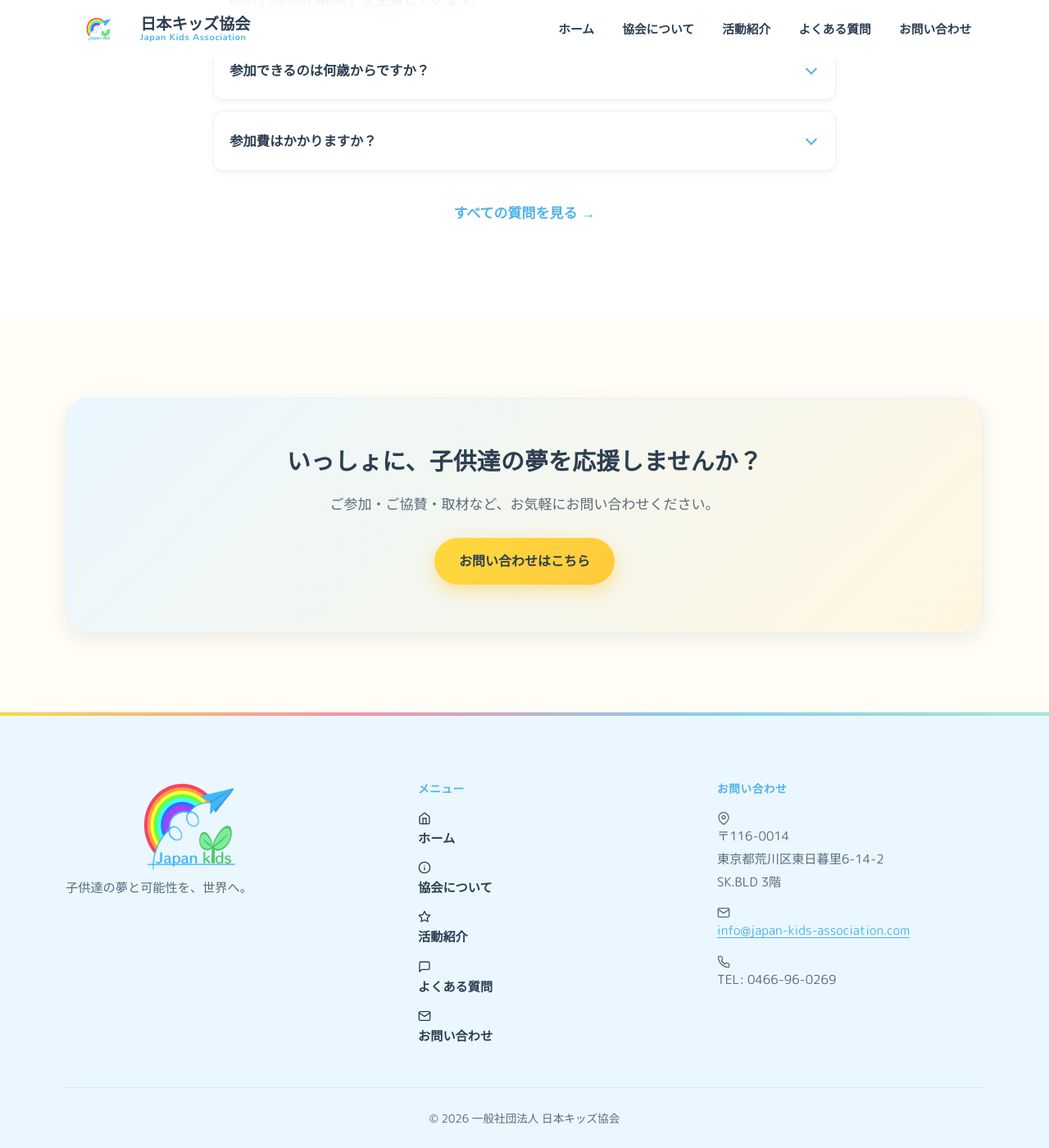
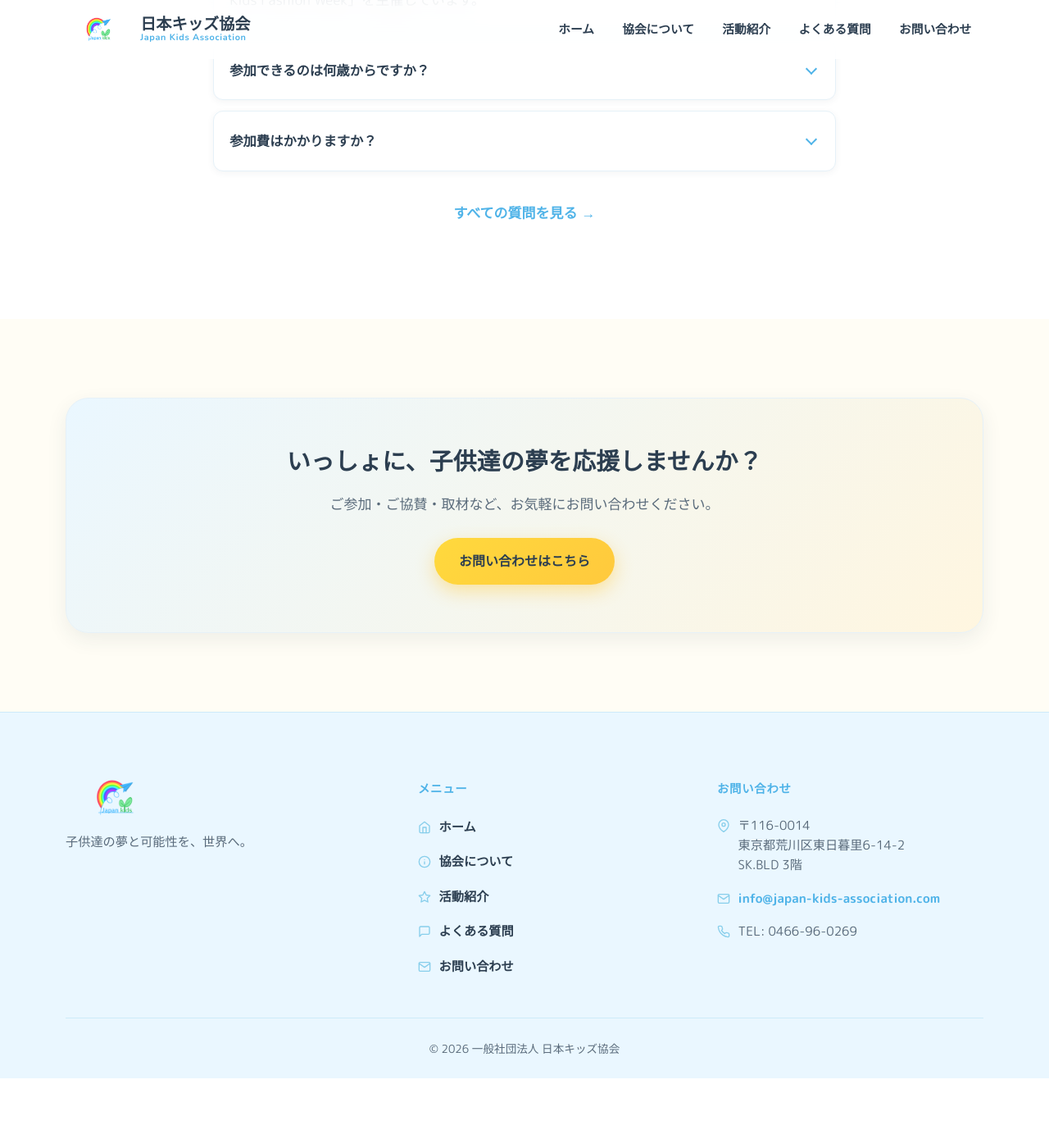
Before and after one commit to piggymiku-T/japan-kids-association, a Jekyll site: the page built from index.html, in a window 1280 px wide and 1400 px high, scrolled down 3293 px. Shown: the whole window at 82% size. Built offline with Jekyll 4.4.1, drawn with Linux system fonts in a browser that asks for light colours; after the commit the page ends 4608 px from its top, so only the background shows below that.

Commit message:
Redesign footer layout and update styles

```diff
--- a/assets/css/main.scss
+++ b/assets/css/main.scss
@@ -180,57 +180,53 @@
 .contact-note { margin-top: 1.4rem; font-size: .88rem; color: var(--ink-soft); }
 
 /* =========================================================
-   Footer (Redesigned for clean layout & peace of mind)
+   Footer (Redesigned with Logo and Icons)
    ========================================================= */
 .site-footer {
   background: #EAF7FF;
   padding: clamp(3rem, 8vw, 5rem) 0 0;
   border-top: 1px solid rgba(135, 206, 235, 0.3);
-  position: relative;
 }
-.site-footer::before {
-  content: "";
-  position: absolute;
-  top: 0; left: 0; right: 0;
-  height: 4px;
-  background: linear-gradient(90deg, #FFD93D, #FF8FA3, #87CEEB, #A8E6CF);
-}
-
 .footer-inner {
   display: grid;
   gap: 2.5rem;
-  grid-template-columns: 1fr; /* 手机端单列 */
+  grid-template-columns: 1fr;
   padding-bottom: 3rem;
   border-bottom: 1px solid rgba(135, 206, 235, 0.3);
 }
-
-.footer-brand strong {
-  font-size: 1.1rem;
-  display: block;
-  margin-bottom: .5em;
-  color: #2C3E50;
+.footer-logo {
+  width: 120px; /* Footer Logo 的大小 */
+  height: auto;
+  margin-bottom: 1rem;
 }
 .footer-brand p {
   color: #5A6B7B;
   font-size: .95rem;
   margin: 0;
 }
-
 .footer-nav-title {
   font-weight: 800;
-  font-size: .85rem;
+  font-size: .9rem;
   color: #4FB3E8;
+  margin-bottom: 1.2rem;
   letter-spacing: .05em;
-  margin-bottom: 1rem;
 }
-
 .footer-nav ul {
   list-style: none;
   margin: 0;
   padding: 0;
   display: flex;
   flex-direction: column;
-  gap: .8rem;
+  gap: .9rem;
+}
+.footer-nav li {
+  display: flex;
+  align-items: center;
+  gap: .6rem;
+}
+.footer-nav svg {
+  color: #87CEEB;
+  flex-shrink: 0;
 }
 .footer-nav a {
   color: #2C3E50;
@@ -242,27 +238,31 @@
 .footer-nav a:hover {
   color: #4FB3E8;
 }
-
 .footer-contact {
   font-style: normal;
   font-size: .95rem;
   color: #5A6B7B;
 }
-.footer-address {
+.footer-info {
+  display: flex;
+  align-items: flex-start;
+  gap: .6rem;
+  margin-bottom: 1rem;
   line-height: 1.6;
-  margin-bottom: 1rem;
 }
-.footer-phone a {
+.footer-info svg {
+  color: #87CEEB;
+  margin-top: .25rem;
+  flex-shrink: 0;
+}
+.footer-info a {
   color: #4FB3E8;
   font-weight: 700;
   text-decoration: none;
-  display: inline-block;
-  margin-bottom: .3rem;
 }
-.footer-phone a:hover {
+.footer-info a:hover {
   text-decoration: underline;
 }
-
 .footer-bottom {
   padding: 1.5rem 0 calc(1.5rem + env(safe-area-inset-bottom));
   text-align: center;
@@ -272,11 +272,9 @@
   font-size: .85rem;
   color: #5A6B7B;
 }
-
-/* 平板和桌面端的页脚变成三栏布局 */
 @media (min-width: 700px) {
   .footer-inner {
-    grid-template-columns: 1.5fr 1fr 1fr;
+    grid-template-columns: 1.5fr 1fr 1.2fr;
     align-items: start;
   }
 }
```
